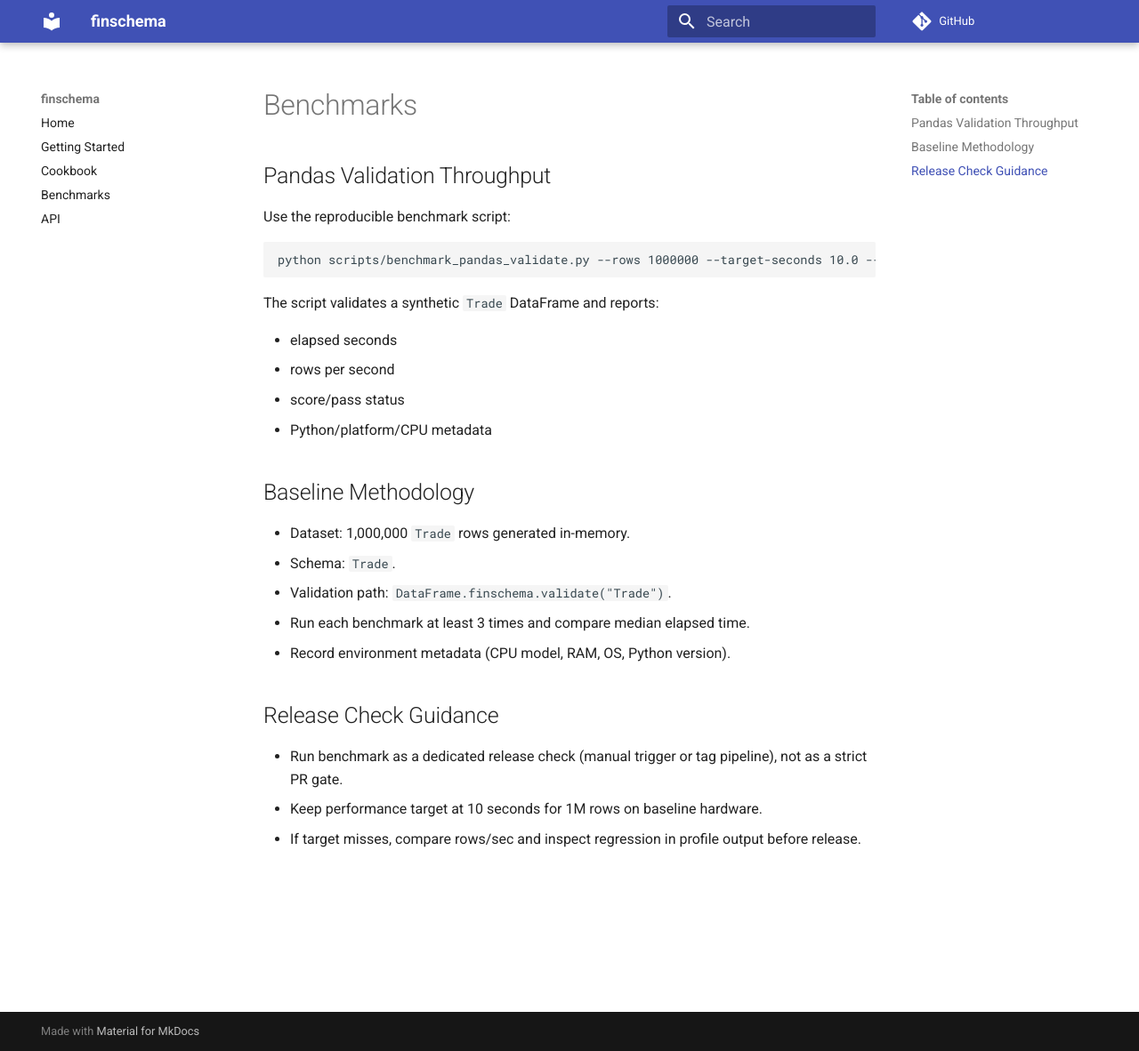
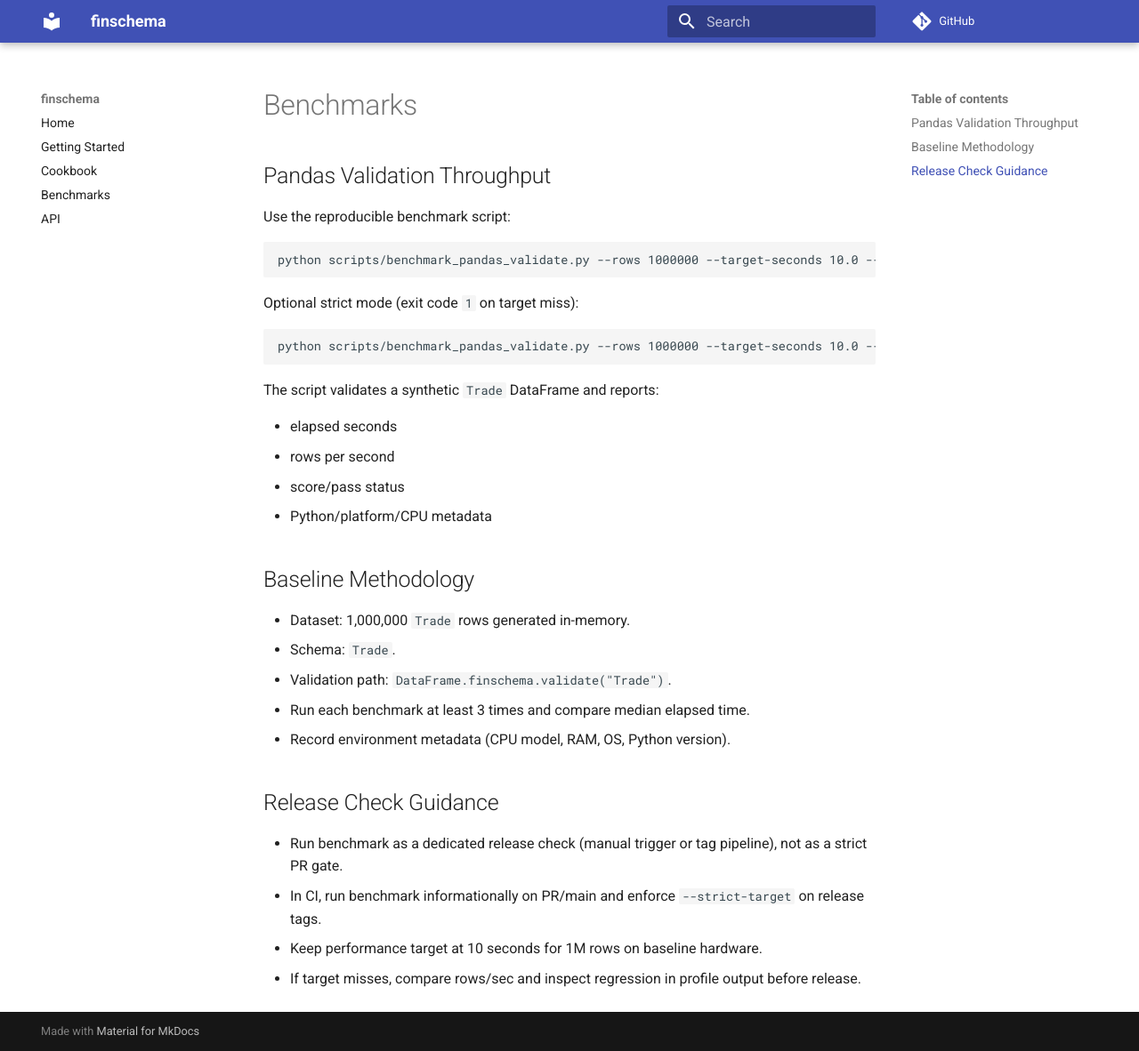
Before and after one commit to tkrenn12306/finschema, an MkDocs documentation site: the page built from docs/benchmarks.md, in a window 1280 px wide and 1182 px high. Shown: the whole window at 89% size. Built offline with MkDocs 1.6.1 and Material for MkDocs 9.7.7, drawn with Linux system fonts in a browser that asks for light colours; comment, search, counter and statistics services are not loaded.

Commit message:
benchmark test changes

````diff
--- a/docs/benchmarks.md
+++ b/docs/benchmarks.md
@@ -6,6 +6,12 @@ Use the reproducible benchmark script:
 
 ```bash
 python scripts/benchmark_pandas_validate.py --rows 1000000 --target-seconds 10.0 --output-json benchmark.json
+```
+
+Optional strict mode (exit code `1` on target miss):
+
+```bash
+python scripts/benchmark_pandas_validate.py --rows 1000000 --target-seconds 10.0 --strict-target
 ```
 
 The script validates a synthetic `Trade` DataFrame and reports:
@@ -26,5 +32,6 @@ The script validates a synthetic `Trade` DataFrame and reports:
 ## Release Check Guidance
 
 - Run benchmark as a dedicated release check (manual trigger or tag pipeline), not as a strict PR gate.
+- In CI, run benchmark informationally on PR/main and enforce `--strict-target` on release tags.
 - Keep performance target at 10 seconds for 1M rows on baseline hardware.
 - If target misses, compare rows/sec and inspect regression in profile output before release.
````
Also changed, not shown: 2 other files.
